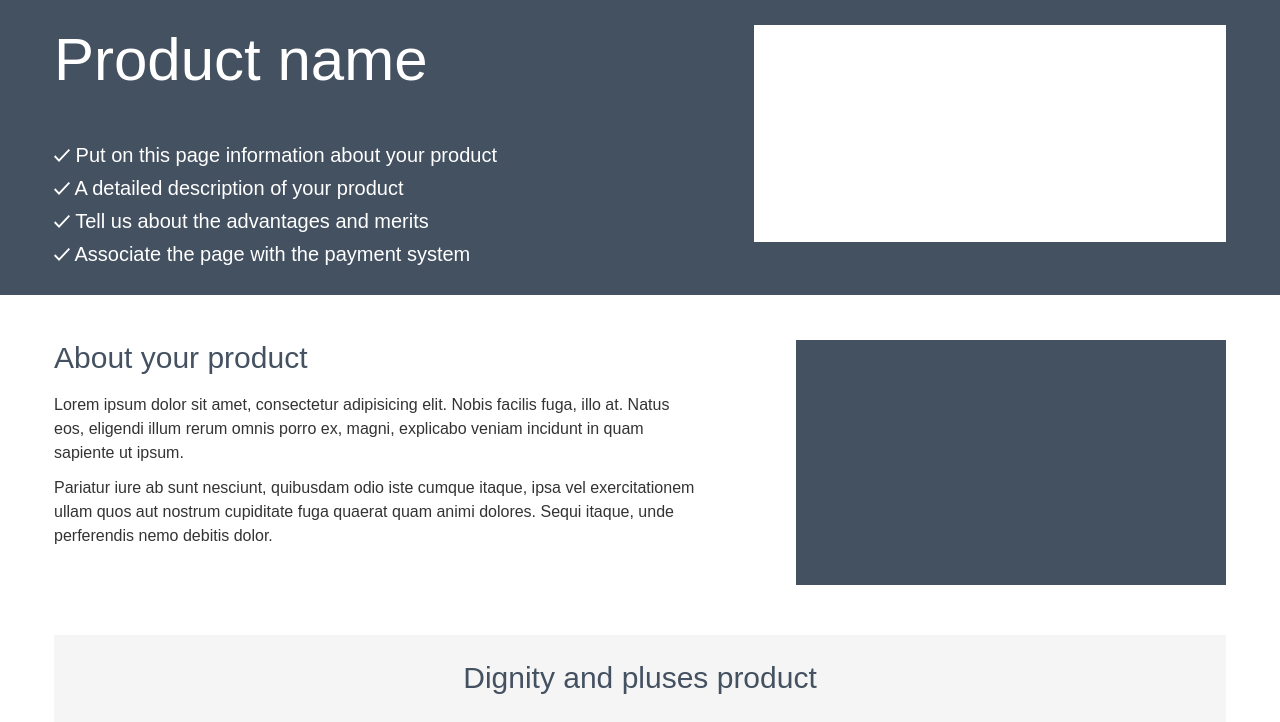
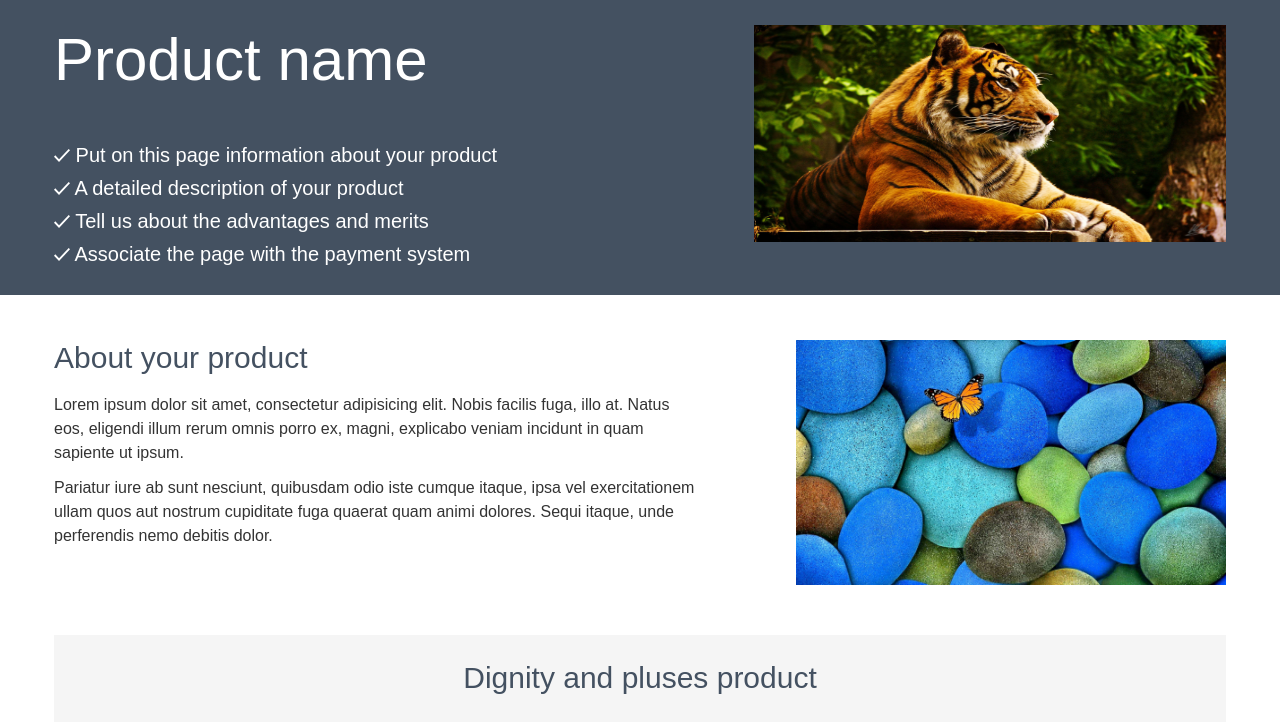
Before and after one commit to vitos805/GB-HTML-CSS, a plain HTML site: page index.html in a window 1280 px wide. Shown: the top 722 px of the page. Drawn offline with Linux system fonts and the light colour scheme.

Commit message:
Вместу пустых figure вставлены картинки в 1 и 2 блоки верстки

```diff
--- a/index.html
+++ b/index.html
@@ -27,7 +27,7 @@
                             payment system</li>
                     </ul>
                 </article>
-                <figure class="header_img"></figure>
+                <img src="images/big_cat.jpg" alt="tiger" class="header_img">
             </div>
         </div>
     </header>
@@ -52,7 +52,7 @@
                                 dolores. Sequi itaque, unde perferendis nemo debitis dolor.</p>
                         </div>
                     </article>
-                    <figure class="about_img"></figure>
+                    <img src="images/btf.jpg" alt="stone" class="about_img">
                 </div>
             </div>
         </section>
--- a/style.css
+++ b/style.css
@@ -37,7 +37,6 @@ body {
     margin-bottom: 10px;
 }
 .header_img {
-    background-color: #FFFFFF;
     width: 472px;
     height: 217px;
 }
@@ -73,7 +72,6 @@ h3 {
     width: 646px;
 }
 .about_img {
-    background-color: #445161;
     width: 430px;
     height: 245px;
 }
```
Also changed, not shown: images/big_cat.jpg (added), images/btf.jpg (added).
